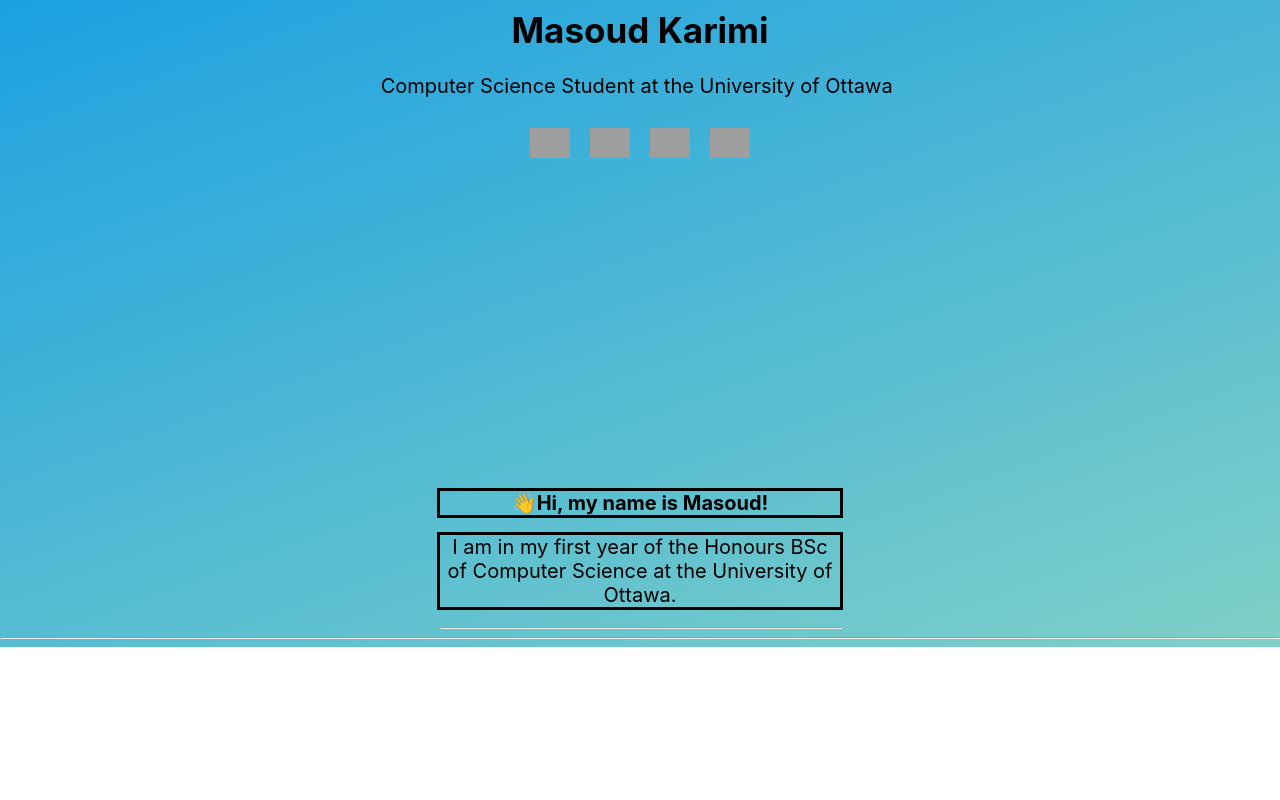
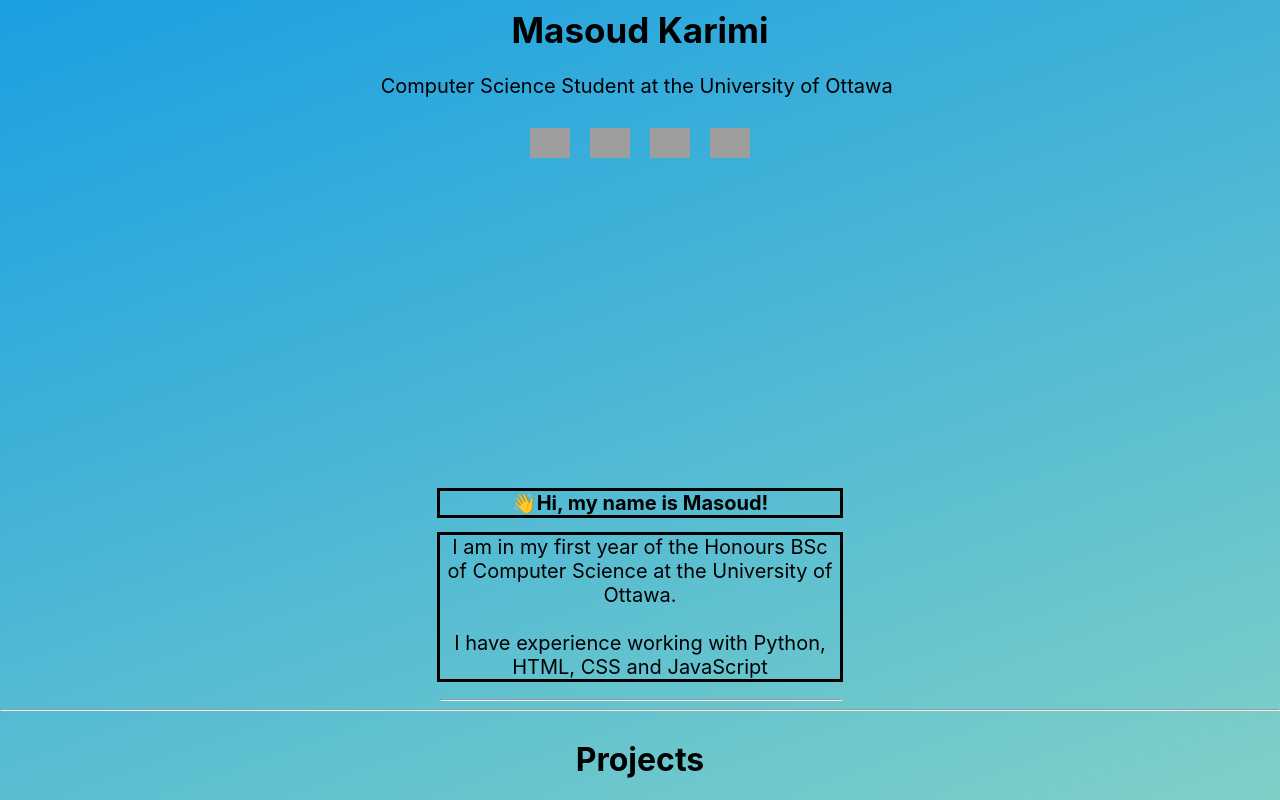
Before and after one commit to MasoudKarimi4/personal-site, a React (Create React App) app: page / in a window 1280 px wide. Shown: the part 326-1126 px from the top of the page. Before the commit the page ends 973 px from the top, so only its background shows below. Built offline with nearby package versions, Linux system fonts and the light colour scheme; grey boxes are pictures that could not be loaded.

Commit message:
More classes

```diff
--- a/src/App.js
+++ b/src/App.js
@@ -1,5 +1,6 @@
 //import logo from './logo.svg';
 import {NavBar} from './navbar.js'
+import {Projects} from './projects.js'
 import './App.css';
 import './navstyle.css'
 import { TypeAnimation } from 'react-type-animation'
@@ -22,7 +23,9 @@ class MovingText extends React.Component {
     <section className ="BioBackground">
       <div className ='Bio'>
         <h1 className='bioText' >👋Hi, my name is Masoud!</h1>
-        <p className="bioText">I am in my first year of the Honours BSc of Computer Science at the University of Ottawa. </p>
+        <p className="bioText">I am in my first year of the Honours BSc of Computer Science at the University of Ottawa.
+        <br></br><br></br>I have experience working with Python, HTML, CSS and JavaScript </p>
+
         <hr id ="line"></hr>
       </div>
       <hr></hr>
@@ -61,12 +64,12 @@ function App() {
 
         <SkillIcons />
 
-
-
         </div>
 
       </header>
       <MovingText className="secondText"/>
+
+      <Projects />
     </div>
   )};
 
--- a/src/navbar.js
+++ b/src/navbar.js
@@ -7,8 +7,8 @@ class NavBar extends React.Component {
             <div>
             <ul class="topnav">
             <li><a class="active" href="#home">Header</a></li>
-            <li><a href="#news">About Me</a></li>
-            <li><a href="#contact">Projects</a></li>
+            <li><a href="#about">About Me</a></li>
+            <li><a href="projects">Projects</a></li>
             <li class="right"><a href="#about">Resume</a></li>
             <li class="contact"><a href="#about">Contact</a></li>
             </ul>
--- /dev/null
+++ b/src/projects.js
@@ -0,0 +1,13 @@
+import React from 'react';
+
+
+class Projects extends React.Component {
+    render () {
+        return (
+            <div>
+            <h1>Projects </h1>
+            </div>
+        )
+    }
+}
+export {Projects};
```
